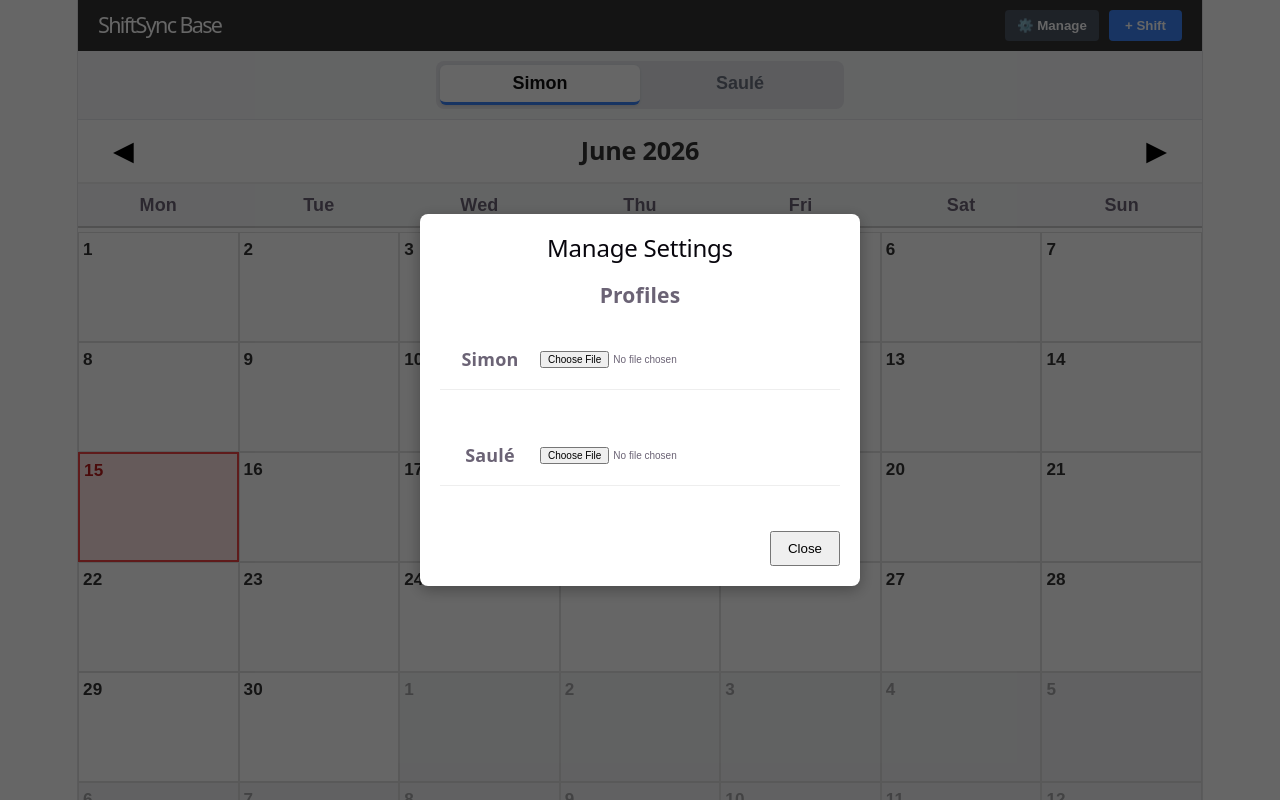
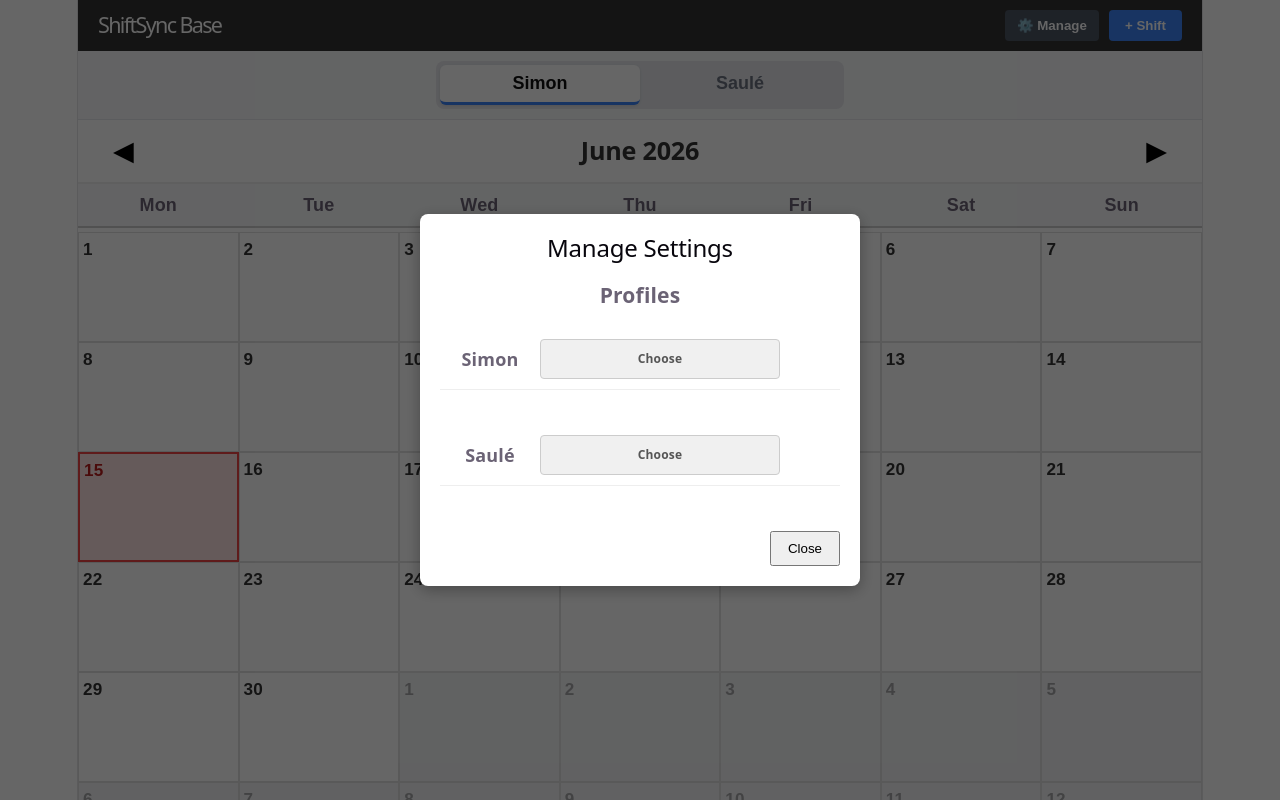
Before and after one commit to s1c0s1m4t1c/shiftsync, a React (Vite) app: page / in a window 1280 px wide. Both pictures are taken after a click on the button "⚙️ Manage". Shown: the top 800 px of the page. Built offline with nearby package versions, Linux system fonts and the light colour scheme.

Commit message:
Update ManageSettingsModal.tsx

```diff
--- a/src/ManageSettingsModal.tsx
+++ b/src/ManageSettingsModal.tsx
@@ -33,7 +33,15 @@ const ManageSettingsModal = ({ profiles, setProfiles, shiftDefinitions, setShift
 
   return (
     <div className="modal-overlay">
-      <div className="modal-content" style={{ padding: '20px', background: '#fff', borderRadius: '8px', maxWidth: '400px', width: '90%', margin: '0 auto' }}>
+      <div className="modal-content" style={{
+        padding: '20px',
+        background: '#fff',
+        borderRadius: '8px',
+        maxWidth: '400px',
+        width: '90%',
+        margin: '0 auto',
+        position: 'relative'
+      }}>
         <h2 style={{ marginBottom: '20px' }}>Manage Settings</h2>
 
         <h3 style={{ marginTop: '20px' }}>Profiles</h3>
@@ -49,12 +57,23 @@ const ManageSettingsModal = ({ profiles, setProfiles, shiftDefinitions, setShift
             }}>
               <span style={{ fontWeight: 'bold' }}>{p.name}</span>
 
-              <input
-                type="file"
-                accept="image/*"
-                onChange={(e) => handlePhotoUpload(p.id, e)}
-                style={{ fontSize: '10px', width: '100%' }}
-              />
+              <label style={{
+                background: '#f0f0f0',
+                padding: '6px',
+                borderRadius: '4px',
+                fontSize: '12px',
+                textAlign: 'center',
+                border: '1px solid #ccc',
+                cursor: 'pointer'
+              }}>
+                Choose
+                <input
+                  type="file"
+                  accept="image/*"
+                  onChange={(e) => handlePhotoUpload(p.id, e)}
+                  style={{ display: 'none' }}
+                />
+              </label>
 
               <div style={{ width: '40px', height: '40px' }}>
                 {p.photo && (
```
